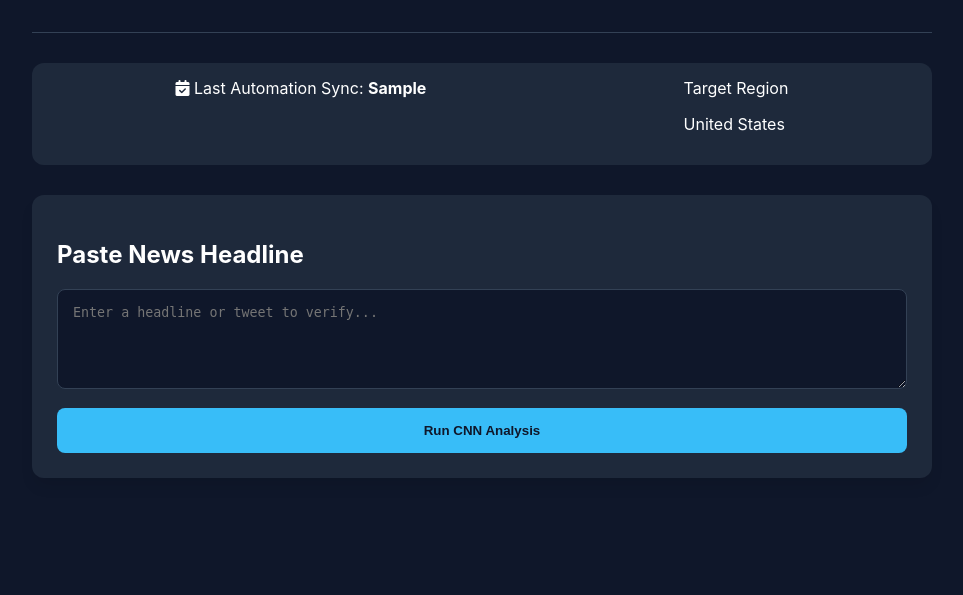
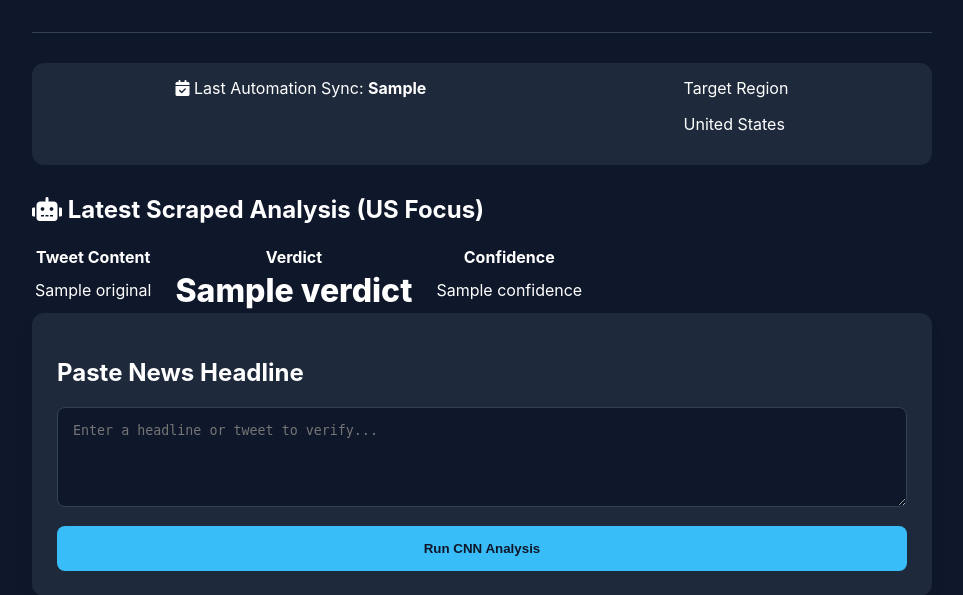
Before and after one commit to zegdane1998/fake-news-mlops, a FastAPI app: template templates/index.html in a window 1280 px wide. Shown: the part 166-761 px from the top of the page, without its empty margins (158-1121 px from the left). Before the commit the page ends 644 px from the top, so only its background shows below. Run offline with FastAPI, Linux system fonts and the light colour scheme; the template is opened without the code that fills it: most values are stand-ins (such as "Sample title", 1, 10 or a date in 2020); parts of the project's set-up code (start-up, migrations or seed data) failed here and were passed over.

Commit message:
app modification

```diff
--- a/src/app.py
+++ b/src/app.py
@@ -19,27 +19,53 @@ with open('models/tokenizer.pkl', 'rb') as f:
     TOKENIZER = pickle.load(f)
 
 def get_pipeline_status():
-    """Reads the metadata from the automated GitHub Actions runs"""
     scrape_dir = "data/new_scraped"
     try:
+        # Existing logic to get the file date
         files = [os.path.join(scrape_dir, f) for f in os.listdir(scrape_dir) if f.endswith('.csv')]
-        if not files:
-            return "No data yet", "Unknown"
         latest_file = max(files, key=os.path.getmtime)
         last_scrape = datetime.fromtimestamp(os.path.getmtime(latest_file)).strftime('%Y-%m-%d %H:%M')
+
         status = "Healthy" if os.path.exists("models/cnn_v1.h5") else "Model Missing"
-        return last_scrape, status
+
+        # YOU MUST ADD THIS THIRD RETURN VALUE
+        region = "United States"
+
+        return last_scrape, status, region
     except Exception:
-        return "Not available", "Error"
-    return last_scrape, status, "United States"
+        return "No data yet", "Unknown", "United States"
 
 @app.get("/")
 async def home(request: Request):
-    last_scrape, model_status = get_pipeline_status()
+    last_scrape, model_status, region = get_pipeline_status()
+
+    # 1. Load the latest scraped data
+    scraped_results = []
+    scrape_dir = "data/new_scraped"
+    files = [os.path.join(scrape_dir, f) for f in os.listdir(scrape_dir) if f.endswith('.csv')]
+
+    if files:
+        latest_file = max(files, key=os.path.getmtime)
+        df = pd.read_csv(latest_file)
+
+        # 2. Analyze each tweet in the CSV
+        for text in df['text'].head(5): # Show top 5 for the dashboard
+            cleaned = clean_text(text)
+            seq = TOKENIZER.texts_to_sequences([cleaned])
+            padded = pad_sequences(seq, maxlen=50)
+            pred = MODEL.predict(padded)[0][0]
+
+            scraped_results.append({
+                "original": text,
+                "verdict": "Real" if pred > 0.5 else "Fake",
+                "confidence": f"{float(pred if pred > 0.5 else 1-pred)*100:.1f}%"
+            })
+
     return templates.TemplateResponse("index.html", {
         "request": request,
         "last_scrape": last_scrape,
-        "model_status": model_status
+        "model_status": model_status,
+        "scraped_results": scraped_results # Pass this to the HTML
     })
 
 @app.post("/predict")
--- a/templates/index.html
+++ b/templates/index.html
@@ -23,6 +23,28 @@
                 <label>Target Region</label>
                 <p>United States</p>
             </div>
+        </section>
+
+        <section class="automated-results">
+            <h2><i class="fa-solid fa-robot"></i> Latest Scraped Analysis (US Focus)</h2>
+            <table>
+                <thead>
+                    <tr>
+                        <th>Tweet Content</th>
+                        <th>Verdict</th>
+                        <th>Confidence</th>
+                    </tr>
+                </thead>
+                <tbody>
+                    {% for res in scraped_results %}
+                    <tr>
+                        <td class="tweet-text">{{ res.original }}</td>
+                        <td><span class="badge {{ res.verdict.lower() }}">{{ res.verdict }}</span></td>
+                        <td>{{ res.confidence }}</td>
+                    </tr>
+                    {% endfor %}
+                </tbody>
+            </table>
         </section>
 
         <main>
```
